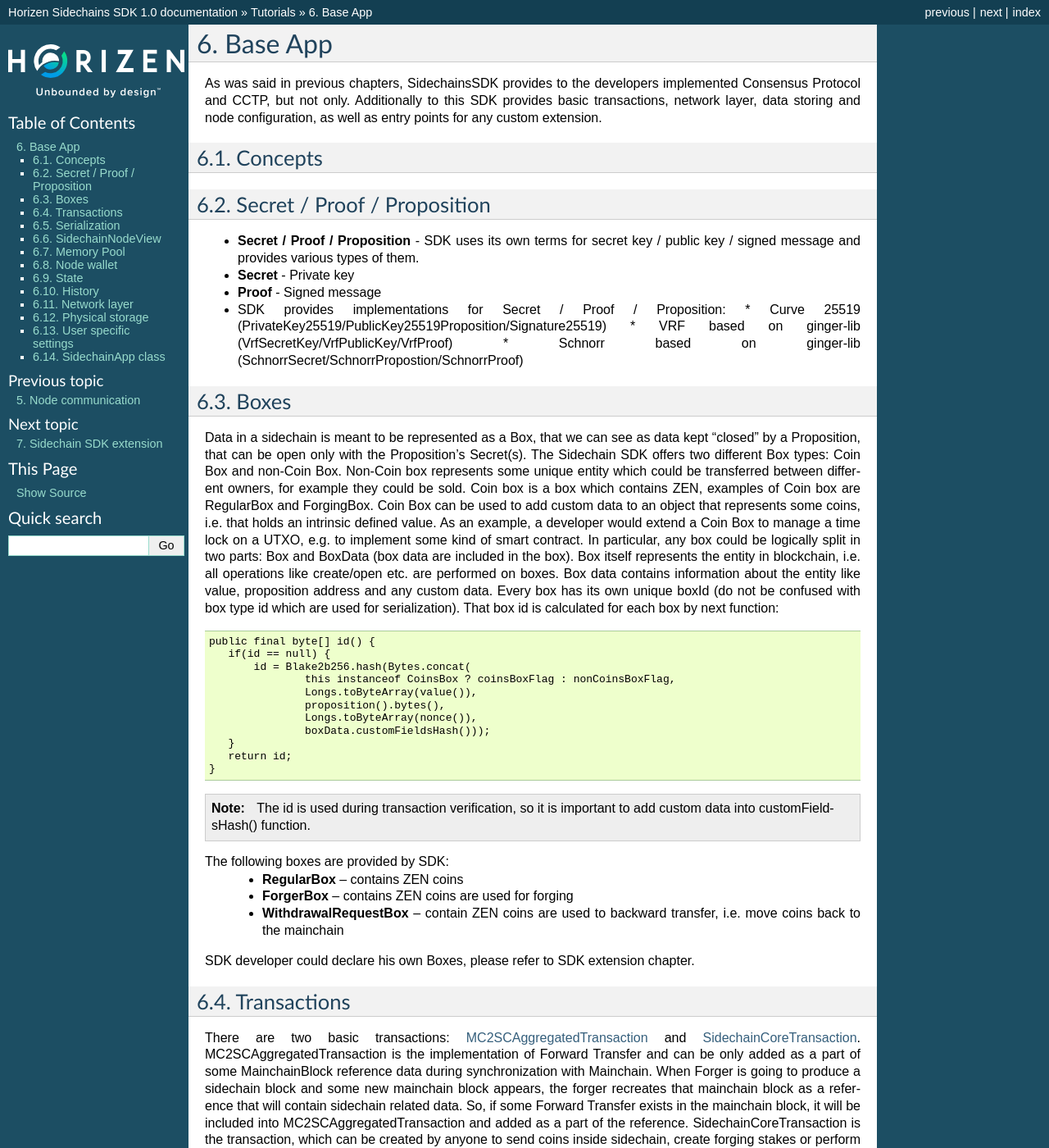
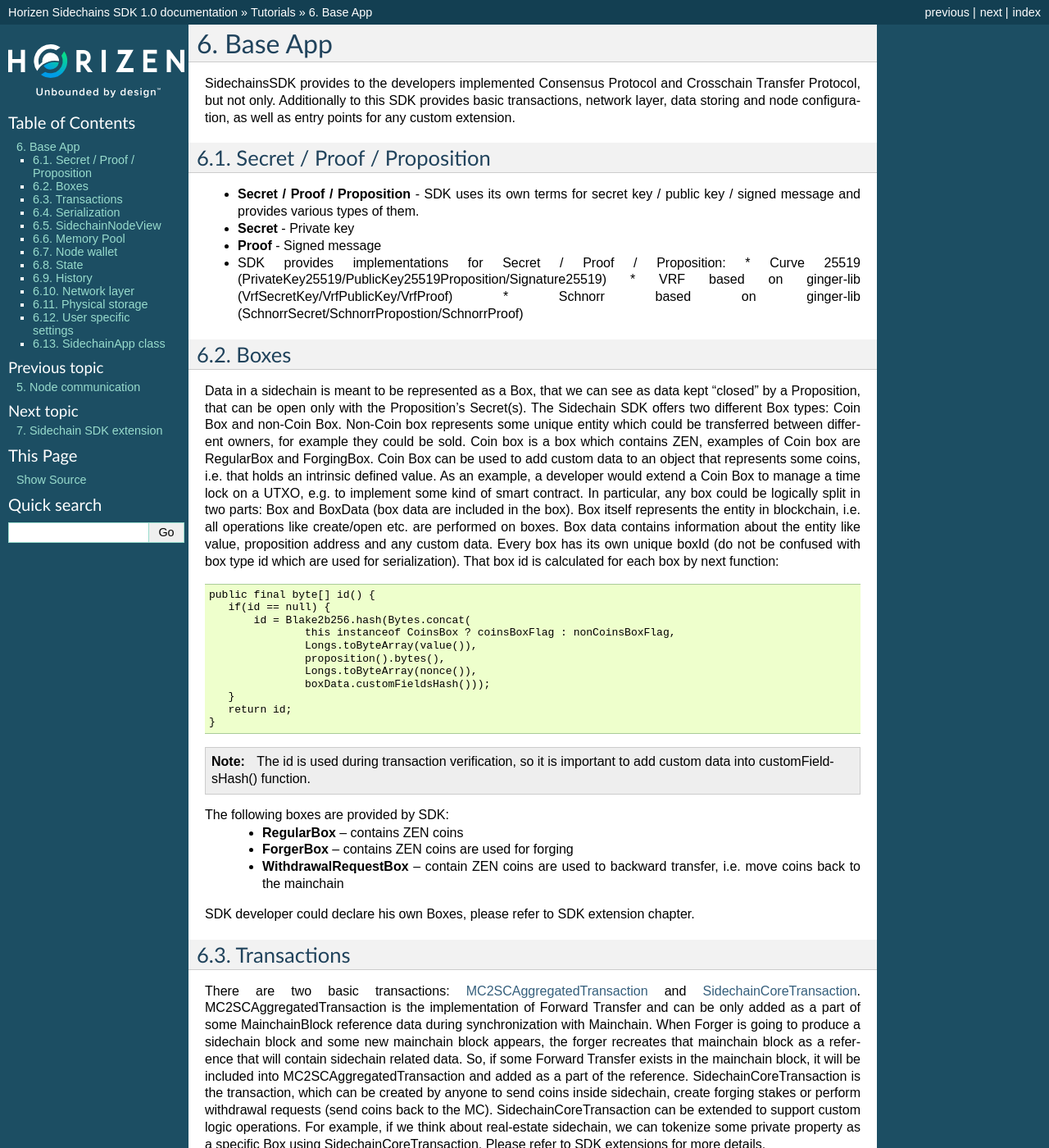
Before and after one commit to megaluck/documentation, a Sphinx documentation site: the page built from docs/introduction/06-Base-App.rst, in a window 1280 px wide and 1400 px high. Shown: the whole window at 82% size. Built offline with Sphinx 7.4.7, drawn with Linux system fonts in a browser that asks for light colours; pages that are not in the unit, such as notebooks, are missing from menus; some of the changed text lies outside the part shown.

Commit message:
removed un needed header and changed an acronym

```diff
--- a/docs/introduction/06-Base-App.rst
+++ b/docs/introduction/06-Base-App.rst
@@ -2,12 +2,9 @@
 Base App
 ========
 
-As was said in previous chapters, SidechainsSDK provides to the developers implemented Consensus Protocol and CCTP, but not only.
+SidechainsSDK provides to the developers implemented Consensus Protocol and Crosschain Transfer Protocol, but not only.
 Additionally to this SDK provides basic transactions, network layer, data storing and node configuration, as well as entry points for any custom extension.
 
-
-Concepts
-********
 
 Secret / Proof / Proposition
 ****************************
```
